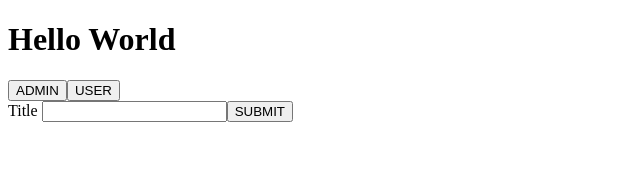
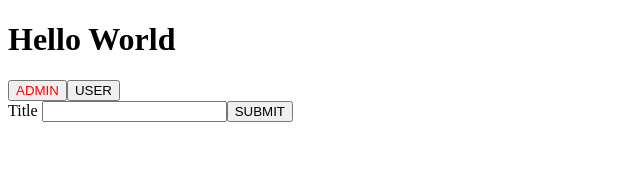
Before and after one commit to Kellytran88/Mcnugget-spotlight, a Vue app: page / in a window 1280 px wide. Shown: the top 170 px of the page, without its empty margins (0-640 px from the left). Built offline with nearby package versions, Linux system fonts and the light colour scheme.

Commit message:
step 1 complete

```diff
--- a/src/App.vue
+++ b/src/App.vue
@@ -1,8 +1,8 @@
 <template>
   <div>
     <h1>Hello World</h1>
-    <button @click="isAdmin = true">ADMIN</button>
-    <button @click="isAdmin = false">USER</button>
+    <button @click="isAdmin = true" :class="{ viewColor: isAdmin }">ADMIN</button>
+    <button @click="isAdmin = false" :class="{ viewColor: !isAdmin }" >USER</button>
     <admin-view v-if="isAdmin" @createProject="addProject" />
     <user-view v-else />
   </div>
```
